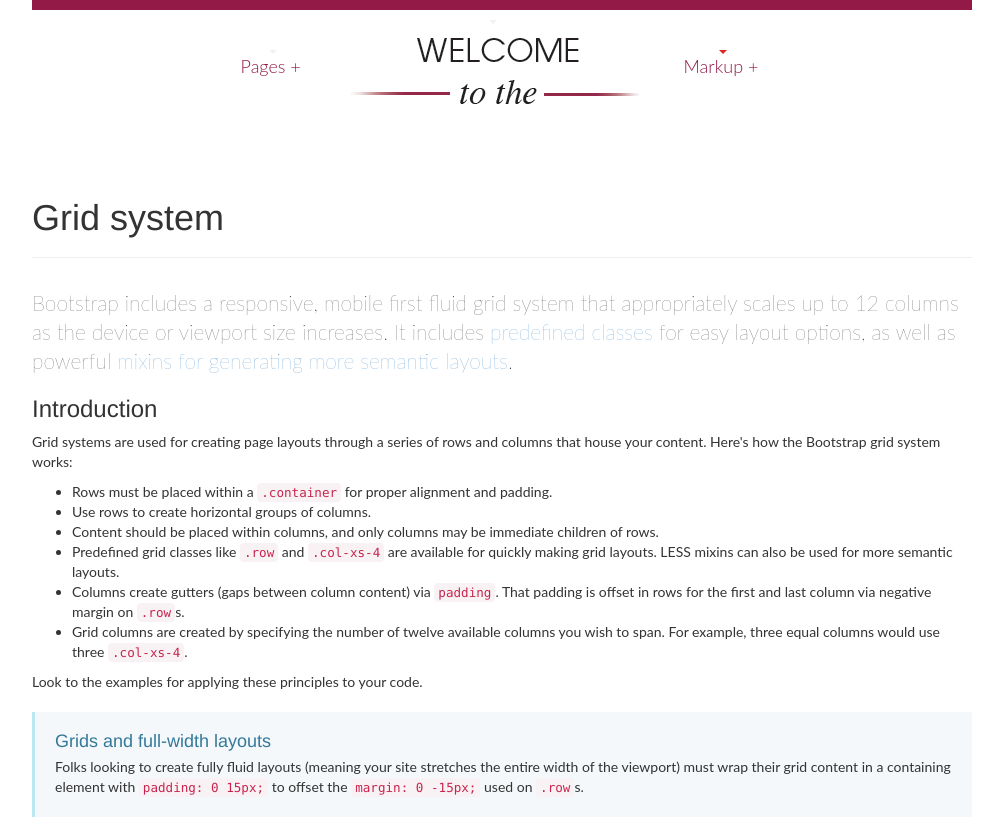
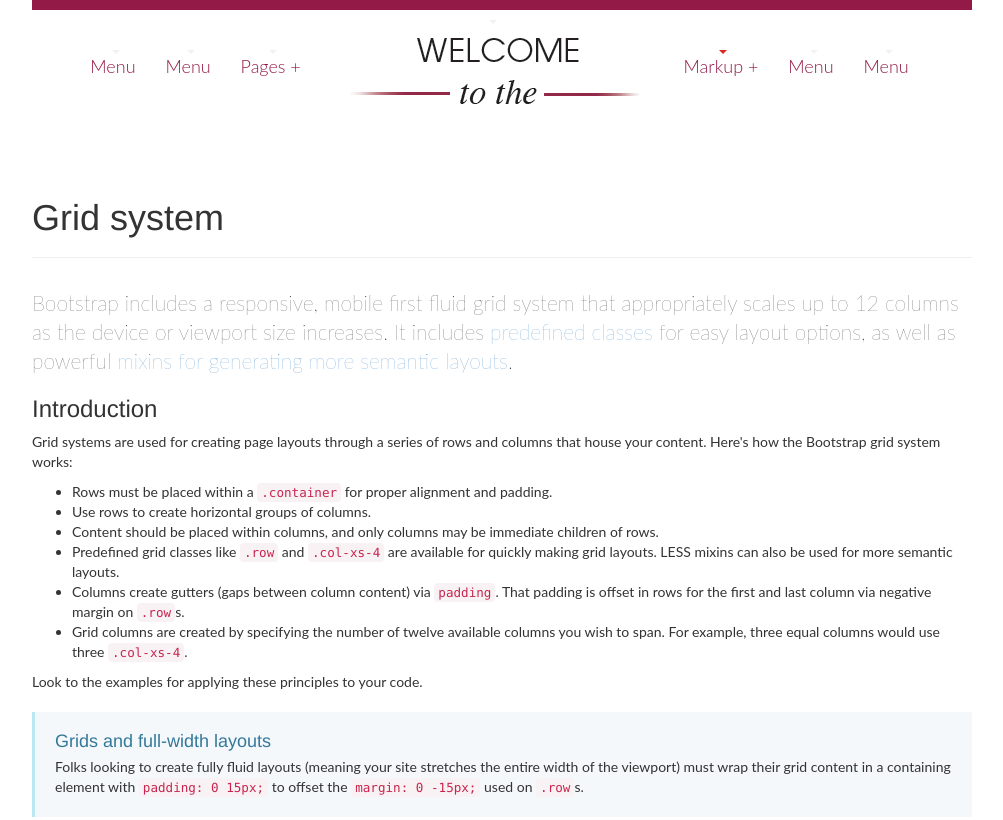
Before and after one commit to stuarteske/lodx-bootstrap-theme, a plain HTML site: page css.html in a window 1280 px wide. Shown: the top 820 px of the page, without its empty margins (138-1141 px from the left). Drawn offline with Linux system fonts and the light colour scheme.

Commit message:
css.html, menus amended.

```diff
--- a/css.html
+++ b/css.html
@@ -30,12 +30,19 @@
     <div class="">
         <nav class="main-menu cosmo-menu align-top text-center color-931a46">
             <ul id="menu-main-menu-1" class="sf-menu sf-js-enabled">
+                <li class="menu-item ">
+                    <a href="index.html" class="sf-with-ul">Menu</a>
+                </li>
+                <li class="menu-item ">
+                    <a href="index.html" class="sf-with-ul">Menu</a>
+                </li>
                 <li class="menu-item menu-item-type-post_type menu-item-object-page menu-item-has-children menu-item-53  first no_description">
                     <a href="index.html" class="sf-with-ul">Pages<span class="sf-sub-indicator">&nbsp;+ </span></a>
                     <ul>
                         <li class=""><a href="index.html">Index</a></li>
                         <li class=""><a href="get-involved.html">Get Involved</a></li>
                         <li class=""><a href="charitable-works.html">Charitable Works</a></li>
+                        <li class=""><a href="about-us.html">About Us</a></li>
                     </ul>
                     <div class="clear"></div>
                 </li>
@@ -53,6 +60,12 @@
                         <li class=""><a href="javascript.html">Javascript</a></li>
                     </ul>
                     <div class="clear"></div>
+                </li>
+                <li class="menu-item ">
+                    <a href="index.html" class="sf-with-ul">Menu</a>
+                </li>
+                <li class="menu-item ">
+                    <a href="index.html" class="sf-with-ul">Menu</a>
                 </li>
             </ul>
         </nav>
```
